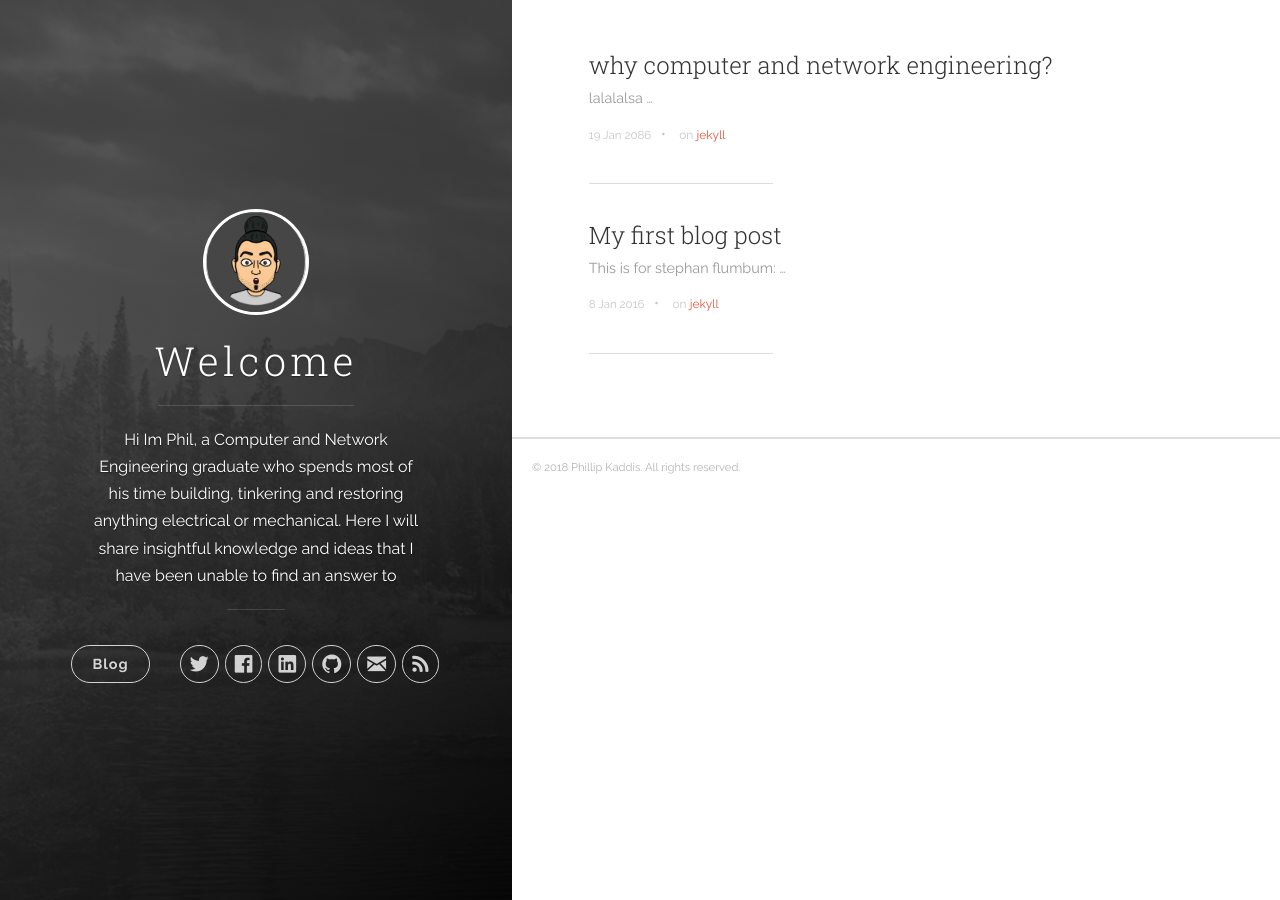
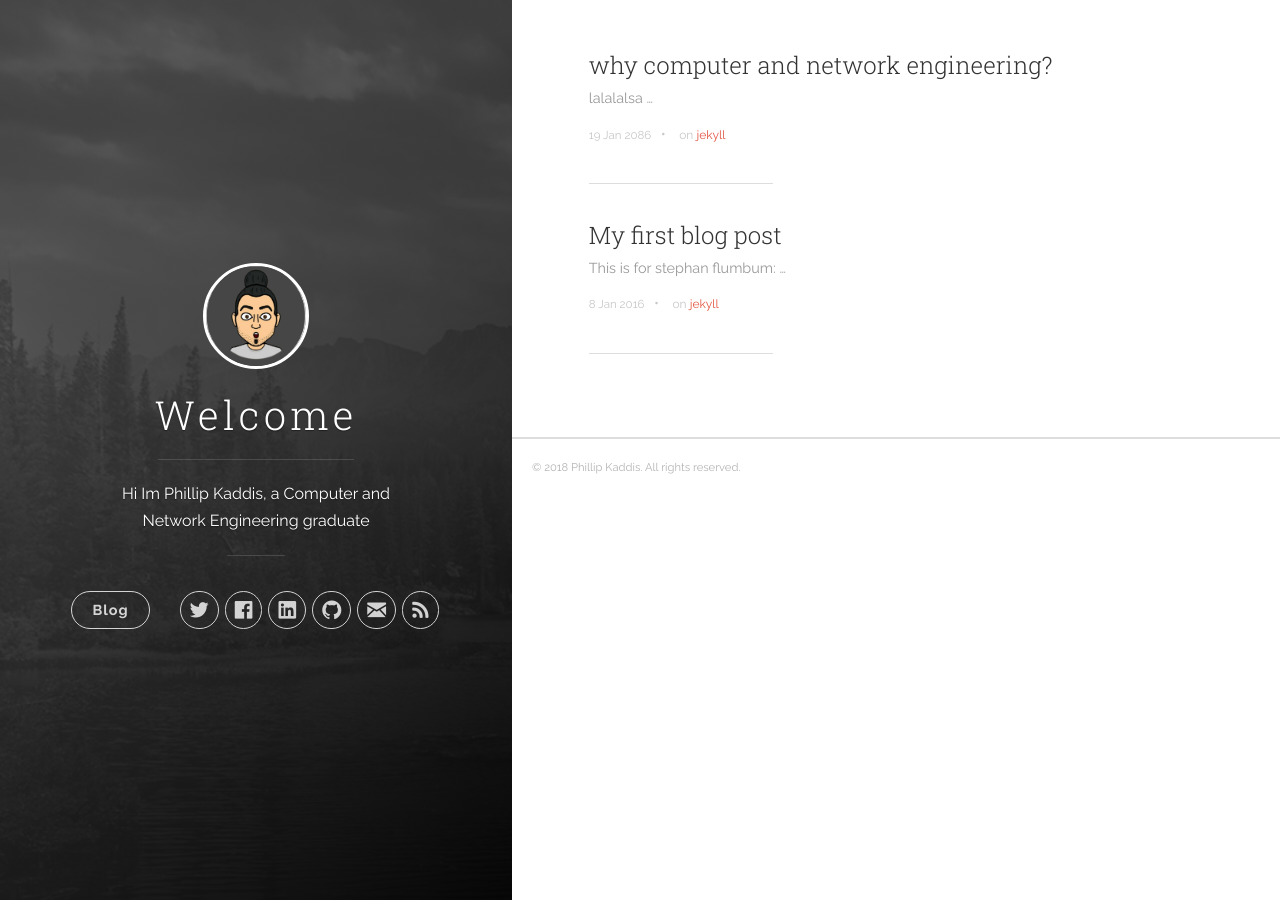
Before and after one commit to pkaddis/pkaddis.github.io, a Jekyll site: the page built from index.html, in a window 1280 px wide. Built offline with Jekyll 4.4.1, drawn with Linux system fonts in a browser that asks for light colours; nearby versions of some CDN libraries; the list of posts is cut into pages by our own code.

Commit message:
Update _config.yml

```diff
--- a/_config.yml
+++ b/_config.yml
@@ -1,6 +1,6 @@
 # Site settings
 title: Welcome
-description: 'Hi Im Phil, a Computer and Network Engineering graduate who spends most of his time building, tinkering and restoring anything electrical or mechanical. Here I will share insightful knowledge and ideas that I have been unable to find an answer to'
+description: 'Hi Im Phillip Kaddis, a Computer and Network Engineering graduate'
 url: 'http://joshgerdes.com/jekyll-uno'
 baseurl: ''
 # google_analytics: 'UA-XXXXXX-X'
```
